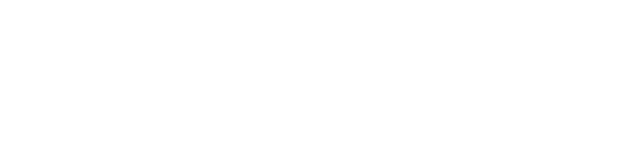
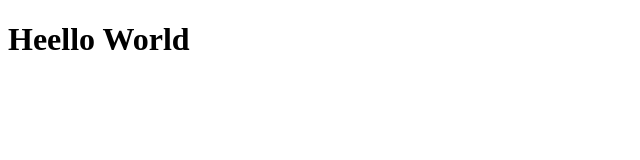
Before and after one commit to suhelahmedprojectspace/learn, a plain HTML site: page index.html in a window 1280 px wide. Shown: the whole page, without its empty margins (0-640 px from the left). Drawn offline with Linux system fonts and the light colour scheme.

Commit message:
added h1 tage in readme

```diff
--- a/index.html
+++ b/index.html
@@ -6,6 +6,6 @@
     <title>Document</title>
 </head>
 <body>
-
+    <h1>Heello World</h1>
 </body>
 </html>
```
Also changed, not shown: 1 other file.
